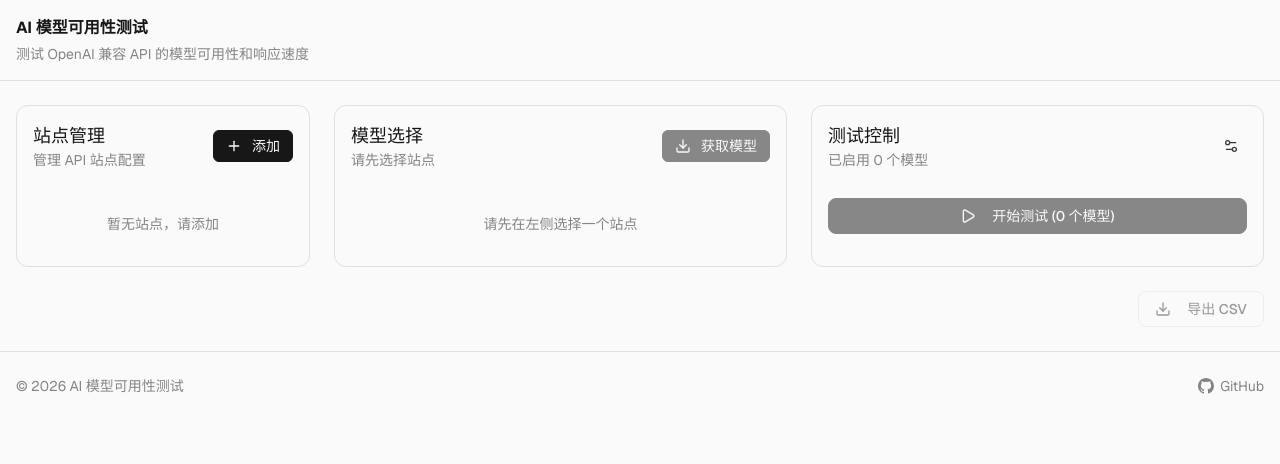
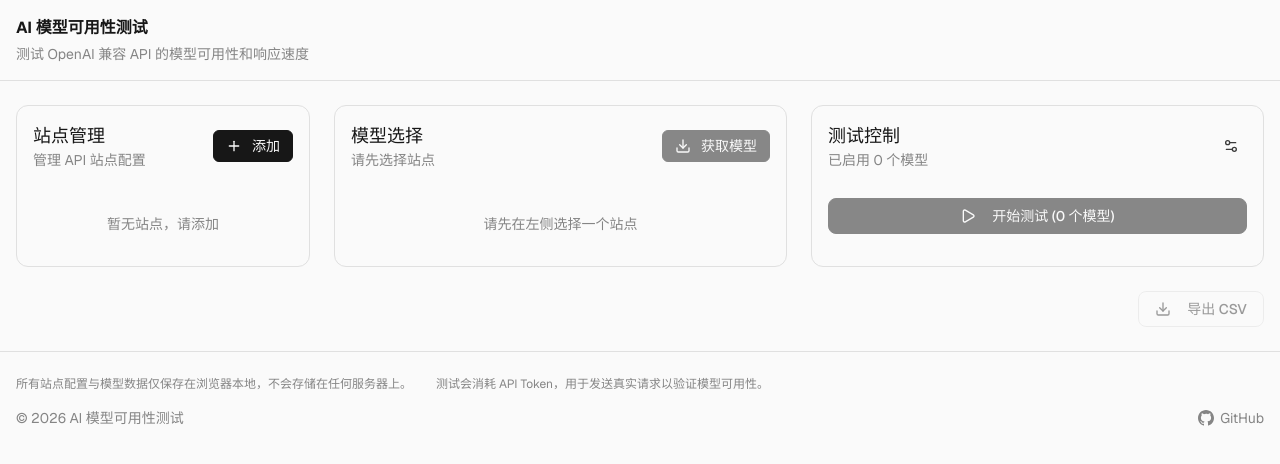
Before and after one commit to Adkimsm/openai-models-test, a Next.js app: page / in a window 1280 px wide. Shown: the top 464 px of the page. Built offline with nearby package versions, Linux system fonts and the light colour scheme.

Commit message:
docs: add explanation

```diff
--- a/src/components/Footer.js
+++ b/src/components/Footer.js
@@ -3,7 +3,11 @@
 export default function Footer() {
   return (
     <footer className="border-t border-gray-4 mt-auto">
-      <div className="container mx-auto px-4 py-6">
+      <div className="container mx-auto px-4 py-6 space-y-4">
+        <div className="flex flex-wrap gap-x-6 gap-y-2 text-xs text-gray-9">
+          <span>所有站点配置与模型数据仅保存在浏览器本地，不会存储在任何服务器上。</span>
+          <span>测试会消耗 API Token，用于发送真实请求以验证模型可用性。</span>
+        </div>
         <div className="flex flex-col sm:flex-row justify-between items-center gap-4">
           <div className="text-sm text-gray-9">
             © {new Date().getFullYear()} AI 模型可用性测试
```
